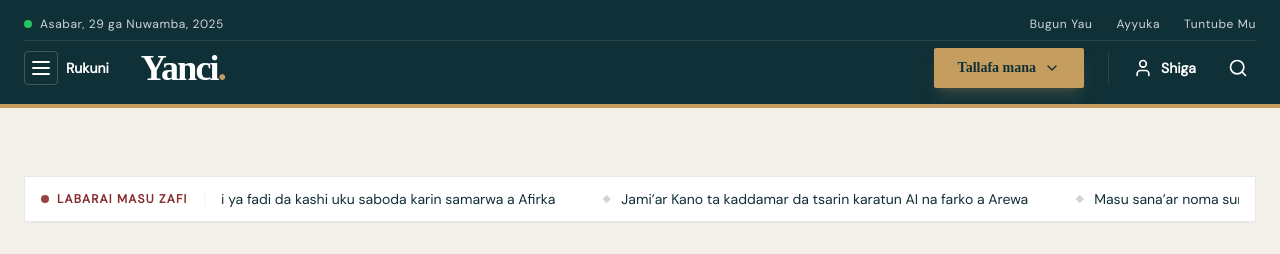
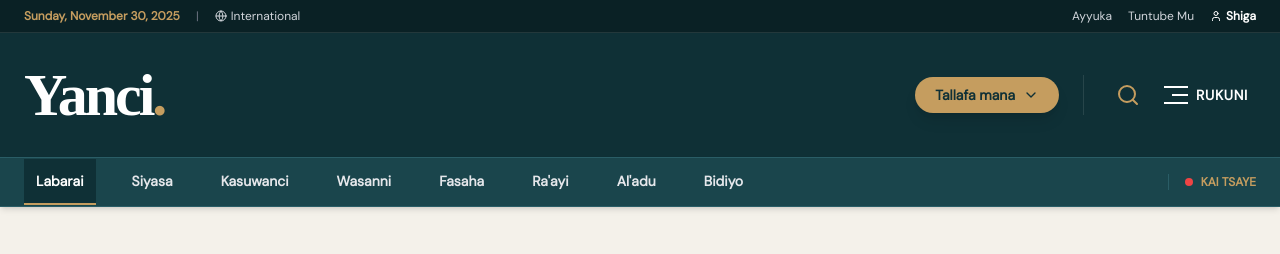
Before and after one commit to iredox10/yanci, a React (Vite) app: page / in a window 1280 px wide. Shown: the top 254 px of the page. Built offline with nearby package versions, Linux system fonts and the light colour scheme; a web font is replaced by a local one.

Commit message:
redesign menu

```diff
--- a/src/components/guardian/GuardianNav.jsx
+++ b/src/components/guardian/GuardianNav.jsx
@@ -1,103 +1,158 @@
 import { useState, useEffect } from 'react';
-import { LuChevronDown, LuMenu, LuSearch, LuUser, LuX } from 'react-icons/lu';
+import { LuChevronDown, LuMenu, LuSearch, LuUser, LuX, LuGlobe } from 'react-icons/lu';
 
 const GuardianNav = () => {
   const [isScrolled, setIsScrolled] = useState(false);
   const [isMenuOpen, setIsMenuOpen] = useState(false);
 
   useEffect(() => {
-    const handleScroll = () => setIsScrolled(window.scrollY > 50);
+    const handleScroll = () => setIsScrolled(window.scrollY > 100);
     window.addEventListener('scroll', handleScroll);
     return () => window.removeEventListener('scroll', handleScroll);
   }, []);
 
+  const currentDate = new Date().toLocaleDateString('ha-NG', {
+    weekday: 'long',
+    year: 'numeric',
+    month: 'long',
+    day: 'numeric'
+  });
+
   return (
     <>
-      <nav className={`fixed top-0 left-0 right-0 z-50 transition-all duration-300 ${isScrolled ? 'bg-[#0f3036] shadow-lg py-2' : 'bg-[#0f3036] py-4'} text-white font-sans border-b-4 border-[#c59d5f]`}>
-        {/* Top Utility Bar - Hidden on Scroll */}
-        <div className={`max-w-[1400px] mx-auto px-6 transition-all duration-300 overflow-hidden ${isScrolled ? 'h-0 opacity-0' : 'h-8 opacity-100'} hidden md:block`}>
-          <div className="flex justify-between items-center text-xs font-medium tracking-wider text-gray-300 border-b border-white/10 pb-2">
-            <span className="flex items-center gap-2">
-              <span className="w-2 h-2 bg-green-500 rounded-full animate-pulse"></span>
-              Asabar, 29 ga Nuwamba, 2025
+      <header className="font-sans relative z-50">
+        {/* 1. Top Utility Bar (Darkest) */}
+        <div className="bg-[#0a2125] text-gray-300 text-xs py-2 border-b border-white/10">
+          <div className="max-w-[1400px] mx-auto px-4 md:px-6 flex justify-between items-center">
+            <div className="flex items-center gap-4">
+              <span className="text-yanci-accent font-bold">{currentDate}</span>
+              <span className="hidden md:inline text-gray-500">|</span>
+              <span className="hidden md:flex items-center gap-1 hover:text-white cursor-pointer">
+                <LuGlobe className="w-3 h-3" /> International
               </span>
-            <div className="flex gap-6">
-              <a href="#" className="hover:text-yanci-accent transition-colors">Bugun Yau</a>
-              <a href="#" className="hover:text-yanci-accent transition-colors">Ayyuka</a>
-              <a href="#" className="hover:text-yanci-accent transition-colors">Tuntube Mu</a>
+            </div>
+            <div className="flex items-center gap-4">
+              <a href="#" className="hover:text-white transition-colors">Ayyuka</a>
+              <a href="#" className="hover:text-white transition-colors">Tuntube Mu</a>
+              <button className="flex items-center gap-1 font-bold text-white hover:text-yanci-accent transition-colors">
+                <LuUser className="w-3 h-3" /> Shiga
+              </button>
             </div>
           </div>
         </div>
 
-        {/* Main Header */}
-        <div className="max-w-[1400px] mx-auto px-6 flex items-center justify-between">
-          <div className="flex items-center gap-8">
-            <button
-              onClick={() => setIsMenuOpen(!isMenuOpen)}
-              className="flex items-center gap-2 text-sm font-bold hover:text-yanci-accent transition-colors group"
-            >
-              <div className="p-1 border border-white/20 rounded group-hover:border-yanci-accent transition-colors">
-                <LuMenu className="w-6 h-6" />
-              </div>
-              <span className="hidden lg:inline">Rukuni</span>
-            </button>
+        {/* 2. Main Brand Header (Primary Color) */}
+        <div className={`bg-[#0f3036] text-white transition-all duration-300 ${isScrolled ? 'py-2' : 'py-6 md:py-8'}`}>
+          <div className="max-w-[1400px] mx-auto px-4 md:px-6 flex items-center justify-between">
 
-            <a href="/" className="flex flex-col group">
-              <div className="font-serif font-black text-4xl tracking-tighter leading-none text-white group-hover:text-gray-100 transition-colors">
+            {/* Logo Area */}
+            <div className="flex items-center gap-6">
+              <a href="/" className="group block">
+                <h1 className={`font-serif font-black tracking-tighter leading-none transition-all duration-300 ${isScrolled ? 'text-3xl' : 'text-4xl md:text-6xl'}`}>
                   Yanci<span className="text-yanci-accent">.</span>
-              </div>
+                </h1>
               </a>
             </div>
 
-          {/* Desktop Nav Links */}
-          <div className={`hidden lg:flex items-center gap-8 text-sm font-bold tracking-wide transition-all duration-300 ${isScrolled ? 'opacity-100 translate-y-0' : 'opacity-0 -translate-y-4 pointer-events-none absolute'}`}>
-            {['Labarai', 'Ra\'ayi', 'Wasanni', 'Al\'adu', 'Rayuwa'].map((item) => (
-              <a key={item} href="#" className="hover:text-yanci-accent transition-colors relative after:content-[''] after:absolute after:-bottom-2 after:left-0 after:w-0 after:h-0.5 after:bg-yanci-accent after:transition-all hover:after:w-full">
-                {item}
-              </a>
-            ))}
-          </div>
-
-          <div className="flex items-center gap-4 sm:gap-6 text-sm font-bold">
-            <button className="hidden md:flex bg-yanci-accent text-yanci-primary px-6 py-2.5 rounded-sm hover:bg-white transition-all items-center gap-2 font-serif shadow-lg shadow-yanci-accent/20 hover:shadow-yanci-accent/40 transform hover:-translate-y-0.5">
+            {/* Right Actions */}
+            <div className="flex items-center gap-4 md:gap-6">
+              <button className="hidden md:flex bg-yanci-accent text-[#0f3036] px-5 py-2 rounded-full font-bold text-sm hover:bg-white transition-all items-center gap-2 shadow-lg hover:shadow-xl transform hover:-translate-y-0.5">
                 Tallafa mana <LuChevronDown className="w-4 h-4" />
               </button>
-            <div className="h-8 w-px bg-white/10 hidden md:block"></div>
-            <button className="flex items-center gap-2 hover:text-yanci-accent transition-colors group">
-              <LuUser className="w-5 h-5 group-hover:scale-110 transition-transform" />
-              <span className="hidden md:inline">Shiga</span>
+
+              <div className="flex items-center gap-2 border-l border-white/10 pl-6">
+                <button className="p-2 hover:bg-white/10 rounded-full transition-colors text-yanci-accent">
+                  <LuSearch className="w-6 h-6" />
                 </button>
-            <button className="hover:text-yanci-accent transition-colors p-2 hover:bg-white/5 rounded-full" aria-label="Bincike">
-              <LuSearch className="w-5 h-5" />
+                <button
+                  onClick={() => setIsMenuOpen(true)}
+                  className="p-2 hover:bg-white/10 rounded-full transition-colors flex items-center gap-2 font-bold"
+                >
+                  <div className="flex flex-col gap-1.5 items-end">
+                    <span className="w-6 h-0.5 bg-white"></span>
+                    <span className="w-4 h-0.5 bg-white"></span>
+                    <span className="w-6 h-0.5 bg-white"></span>
+                  </div>
+                  <span className="hidden md:inline text-sm uppercase tracking-wider">Rukuni</span>
                 </button>
               </div>
             </div>
+          </div>
+        </div>
+
+        {/* 3. Sticky Navigation Bar (Accent/Contrast) */}
+        <div className={`bg-[#1a454c] border-y border-[#2a5d66] sticky top-0 z-40 shadow-md transition-transform duration-300 ${isScrolled ? 'translate-y-0' : 'translate-y-0'}`}>
+          <div className="max-w-[1400px] mx-auto px-4 md:px-6">
+            <nav className="flex items-center justify-between h-12 overflow-x-auto no-scrollbar">
+              <ul className="flex items-center gap-1 md:gap-6 text-sm font-bold text-gray-200 whitespace-nowrap">
+                {['Labarai', 'Siyasa', 'Kasuwanci', 'Wasanni', 'Fasaha', 'Ra\'ayi', 'Al\'adu', 'Bidiyo'].map((item, idx) => (
+                  <li key={item}>
+                    <a
+                      href="#"
+                      className={`block px-3 py-3 hover:text-white hover:bg-[#0f3036] transition-colors border-b-2 border-transparent hover:border-yanci-accent ${idx === 0 ? 'text-white border-yanci-accent bg-[#0f3036]' : ''}`}
+                    >
+                      {item}
+                    </a>
+                  </li>
+                ))}
+              </ul>
+              <div className="hidden lg:flex items-center gap-2 text-xs font-bold text-yanci-accent pl-4 border-l border-[#2a5d66]">
+                <span className="w-2 h-2 bg-red-500 rounded-full animate-pulse"></span>
+                KAI TSAYE
+              </div>
             </nav>
-
-      {/* Spacer for fixed nav */}
-      <div className={`${isScrolled ? 'h-20' : 'h-32'} transition-all duration-300 hidden md:block`}></div>
-      <div className="h-20 md:hidden"></div>
+          </div>
+        </div>
+      </header>
 
       {/* Mobile/Mega Menu Overlay */}
-      <div className={`fixed inset-0 bg-yanci-primary/95 backdrop-blur-sm z-40 transition-all duration-500 ${isMenuOpen ? 'opacity-100 pointer-events-auto' : 'opacity-0 pointer-events-none'}`}>
-        <div className="max-w-[1400px] mx-auto px-6 py-24 h-full overflow-y-auto">
+      <div className={`fixed inset-0 bg-[#0f3036]/98 backdrop-blur-xl z-[60] transition-all duration-500 ${isMenuOpen ? 'opacity-100 translate-x-0' : 'opacity-0 translate-x-full'}`}>
+        <div className="max-w-[1400px] mx-auto px-6 py-8 h-full overflow-y-auto">
+          <div className="flex justify-between items-center mb-12 border-b border-white/10 pb-6">
+            <h2 className="font-serif font-black text-3xl text-white">Yanci<span className="text-yanci-accent">.</span></h2>
             <button
               onClick={() => setIsMenuOpen(false)}
-            className="absolute top-8 right-6 p-2 hover:bg-white/10 rounded-full transition-colors"
+              className="p-2 hover:bg-white/10 rounded-full transition-colors group"
             >
-            <LuX className="w-8 h-8 text-white" />
+              <LuX className="w-8 h-8 text-white group-hover:rotate-90 transition-transform" />
             </button>
+          </div>
 
           <div className="grid md:grid-cols-4 gap-12 text-white">
-            <div className="space-y-6">
-              <h3 className="text-yanci-accent font-bold uppercase tracking-widest text-sm border-b border-white/10 pb-4">Rukuni</h3>
-              <ul className="space-y-4 text-2xl font-serif font-bold">
-                {['Labarai', 'Ra\'ayi', 'Wasanni', 'Al\'adu', 'Rayuwa', 'Kari'].map((item) => (
+            <div className="space-y-8">
+              <h3 className="text-yanci-accent font-bold uppercase tracking-widest text-sm border-b border-white/10 pb-2">Labarai</h3>
+              <ul className="space-y-4 text-xl font-serif font-bold">
+                {['Najeriya', 'Afirka', 'Duniya', 'Siyasa', 'Tsaro', 'Lafiya'].map((item) => (
                   <li key={item}><a href="#" className="hover:text-yanci-accent transition-colors block hover:translate-x-2 duration-300">{item}</a></li>
                 ))}
               </ul>
             </div>
-            {/* Add more menu columns here if needed */}
+
+            <div className="space-y-8">
+              <h3 className="text-[#90cfff] font-bold uppercase tracking-widest text-sm border-b border-white/10 pb-2">Wasanni</h3>
+              <ul className="space-y-4 text-xl font-serif font-bold">
+                {['Kwallon Kafa', 'NPFL', 'Premier League', 'La Liga', 'Champions League'].map((item) => (
+                  <li key={item}><a href="#" className="hover:text-[#90cfff] transition-colors block hover:translate-x-2 duration-300">{item}</a></li>
+                ))}
+              </ul>
+            </div>
+
+            <div className="space-y-8">
+              <h3 className="text-[#eacca0] font-bold uppercase tracking-widest text-sm border-b border-white/10 pb-2">Al'adu & Rayuwa</h3>
+              <ul className="space-y-4 text-xl font-serif font-bold">
+                {['Fina-finai', 'Waka', 'Abinci', 'Sutura', 'Tarihi'].map((item) => (
+                  <li key={item}><a href="#" className="hover:text-[#eacca0] transition-colors block hover:translate-x-2 duration-300">{item}</a></li>
+                ))}
+              </ul>
+            </div>
+
+            <div className="bg-[#0a2125] p-6 rounded-lg border border-white/5">
+              <h3 className="text-white font-bold mb-4">Biyan Kuɗi</h3>
+              <p className="text-gray-400 text-sm mb-6">Samun labarai masu inganci yana bukatar tallafi. Taimaka mana mu ci gaba da aiki.</p>
+              <button className="w-full bg-yanci-accent text-[#0f3036] py-3 rounded font-bold hover:bg-white transition-colors">
+                Bada Tallafi
+              </button>
+            </div>
           </div>
         </div>
       </div>
--- a/src/pages/LiveArticlePage.jsx
+++ b/src/pages/LiveArticlePage.jsx
@@ -234,10 +234,11 @@ const LiveArticlePage = () => {
           </div>
 
           {/* Sidebar Column */}
-          <div className="lg:col-span-4 space-y-8">
+          <div className="lg:col-span-4">
+            <div className="sticky top-24 space-y-8">
 
               {/* Live Video Placeholder */}
-            <div className="bg-[#1c1917] text-white rounded-sm overflow-hidden shadow-lg sticky top-20">
+              <div className="bg-[#1c1917] text-white rounded-sm overflow-hidden shadow-lg">
                 <div className="bg-[#8a2c2c] px-4 py-2 flex items-center justify-between">
                   <span className="text-xs font-bold uppercase tracking-widest flex items-center gap-2">
                     <LuCirclePlay className="w-4 h-4" /> Bidiyo Kai Tsaye
@@ -293,7 +294,7 @@ const LiveArticlePage = () => {
                   </div>
                 </div>
               </div>
-
+            </div>
           </div>
         </div>
 
```
Lines whose indentation alone changed are shown as unchanged.
